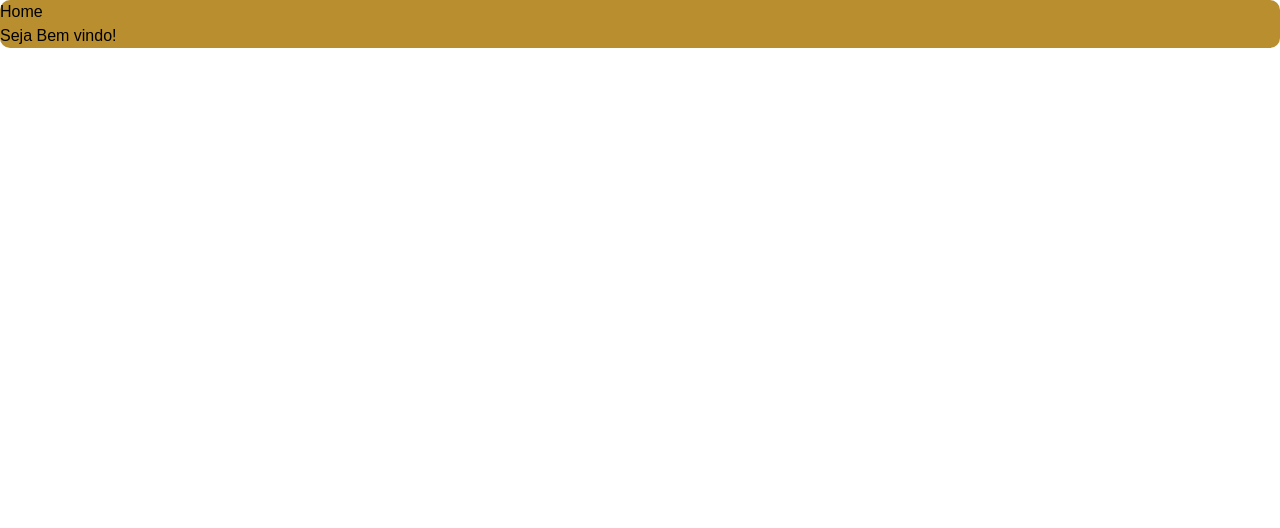
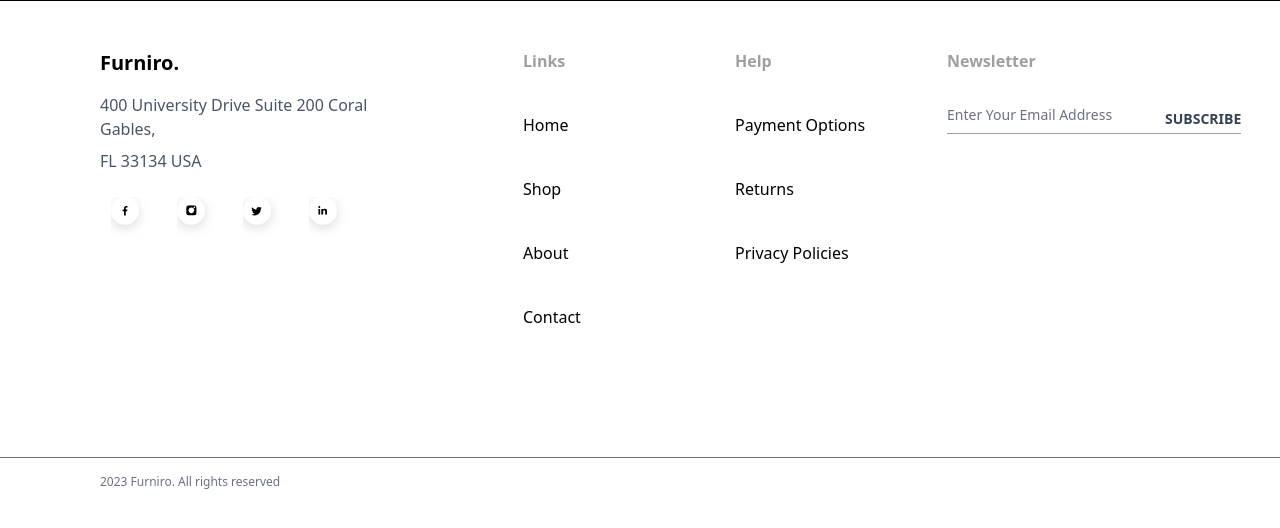
Before and after one commit to RafaelTeixeira1/furniro-web, a React (Vite) app: page / in a window 1280 px wide. Shown: the top 528 px of the page. Built offline with nearby package versions, Linux system fonts and the light colour scheme.

Commit message:
feat(footer): estrutura inicial e layout base com posicionamento e estilos

```diff
--- a/src/App.tsx
+++ b/src/App.tsx
@@ -1,16 +1,11 @@
-import {Routes, Route, Link, NavLink} from 'react-router-dom';
-import Home from './pages/Home.tsx';
+import Footer from './components/layout/footer';
 
 
 function App() {
 
   return (
     <>
-    <Routes>
-
-    <Route path="/" element={<Home />}/>
-
-    </Routes>
+    <Footer />
 
     </>
   )
--- /dev/null
+++ b/src/components/layout/footer.tsx
@@ -0,0 +1,139 @@
+export default function Footer() {
+  return (
+    <footer className="bg-white w-full flex justify-center border-t">
+      <div className="relative w-[1440px] h-[505px]">
+        {/* Coluna 1 */}
+        <div className="absolute left-[100px] top-[48px] w-[300px]">
+          <h2 className="text-xl font-bold mb-4">Furniro.</h2>
+          <p className="text-gray-600 mb-2">400 University Drive Suite 200 Coral Gables,</p>
+          <p className="text-gray-600 mb-4">FL 33134 USA</p>
+          <div className="flex space-x-4">
+            <a href="https://www.facebook.com/" target="_blank" rel="noopener noreferrer">
+              <svg width="50" height="50" viewBox="0 0 62 62" fill="none">
+                <g filter="url(#fb)">
+                  <circle cx="31" cy="27" r="17" fill="white" />
+                </g>
+                <path d="M32.9985 22.9925H34.094V21.0845C33.905 21.0585 33.255 21 32.498 21C30.9185 21 29.8365 21.9935 29.8365 23.8195V25.5H28.0935V27.633H29.8365V33H31.9735V27.6335H33.646L33.9115 25.5005H31.973V24.031C31.9735 23.4145 32.1395 22.9925 32.9985 22.9925Z" fill="black" />
+                <defs>
+                  <filter id="fb" x="0" y="0" width="62" height="62">
+                    <feOffset dy="4" />
+                    <feGaussianBlur stdDeviation="7" />
+                    <feColorMatrix type="matrix" values="0 0 0 0 0 0 0 0 0 0 0 0 0 0 0 0 0 0 0.15 0" />
+                    <feBlend in="SourceGraphic" result="shape" />
+                  </filter>
+                </defs>
+              </svg>
+            </a>
+
+            <a href="https://www.instagram.com/" target="_blank" rel="noopener noreferrer">
+              <svg width="50" height="50" viewBox="0 0 62 62" fill="none">
+                <g filter="url(#ig)">
+                  <circle cx="31" cy="27" r="17" fill="white" />
+                </g>
+                <g clipPath="url(#clip0)">
+                  <path d="M34.481 20H28.519C26.5786 20 25 21.5786 25 23.519V29.4811C25 31.4214 26.5786 33 28.519 33H34.4811C36.4214 33 38 31.4214 38 29.4811V23.519C38 21.5786 36.4214 20 34.481 20ZM31.5 30.0545C29.54 30.0545 27.9454 28.4599 27.9454 26.4999C27.9454 24.5399 29.54 22.9453 31.5 22.9453C33.46 22.9453 35.0546 24.5399 35.0546 26.4999C35.0546 28.4599 33.46 30.0545 31.5 30.0545ZM35.1396 23.7839C34.5603 23.7839 34.0892 23.3127 34.0892 22.7334C34.0892 22.1543 34.5603 21.6831 35.1396 21.6831C35.7188 21.6831 36.19 22.1543 36.19 22.7334C36.19 23.3127 35.7188 23.7839 35.1396 23.7839Z" fill="black" />
+                </g>
+                <defs>
+                  <filter id="ig" x="0" y="0" width="62" height="62">
+                    <feOffset dy="4" />
+                    <feGaussianBlur stdDeviation="7" />
+                    <feColorMatrix type="matrix" values="0 0 0 0 0 0 0 0 0 0 0 0 0 0 0 0 0 0 0.15 0" />
+                    <feBlend in="SourceGraphic" result="shape" />
+                  </filter>
+                  <clipPath id="clip0">
+                    <rect width="13" height="13" fill="white" transform="translate(25 20)" />
+                  </clipPath>
+                </defs>
+              </svg>
+            </a>
+
+            <a href="https://twitter.com/" target="_blank" rel="noopener noreferrer">
+              <svg width="50" height="50" viewBox="0 0 62 62" fill="none">
+                <g filter="url(#tw)">
+                  <circle cx="31" cy="27" r="17" fill="white" />
+                </g>
+                <path d="M37 23.4692C36.5166 23.6812 36.0014 23.8218 35.4644 23.8901C36.0169 23.5602 36.4386 23.0418 36.6368 22.417C36.1217 22.7241 35.5529 22.9411 34.9468 23.0621C34.4577 22.5413 33.7606 22.2188 33.0001 22.2188C31.5246 22.2188 30.3367 23.4164 30.3367 24.8846C30.3367 25.0958 30.3546 25.2989 30.3984 25.4923C28.1828 25.3842 26.2222 24.3223 24.9051 22.7046C24.6752 23.1036 24.5403 23.5602 24.5403 24.0518C24.5403 24.9748 25.0156 25.7929 25.7241 26.2666C25.2959 26.2585 24.8759 26.1342 24.52 25.9384V25.9676C24.52 27.2627 25.4438 28.3385 26.6552 28.5863C26.4383 28.6456 26.2019 28.6741 25.9565 28.6741C25.7859 28.6741 25.6136 28.6643 25.4519 28.6286C25.7972 29.684 26.7771 30.4599 27.9423 30.4851C27.0355 31.1944 25.8842 31.6218 24.6378 31.6218C24.4193 31.6218 24.2096 31.6121 24 31.5852C25.1806 32.3466 26.5797 32.7812 28.0885 32.7812C32.9928 32.7812 35.674 28.7188 35.674 25.1974C35.674 25.0796 35.6699 24.9658 35.6643 24.8529C36.1932 24.4775 36.6376 24.0087 37 23.4692Z" fill="black" />
+                <defs>
+                  <filter id="tw" x="0" y="0" width="62" height="62">
+                    <feOffset dy="4" />
+                    <feGaussianBlur stdDeviation="7" />
+                    <feColorMatrix type="matrix" values="0 0 0 0 0 0 0 0 0 0 0 0 0 0 0 0 0 0 0.15 0" />
+                    <feBlend in="SourceGraphic" result="shape" />
+                  </filter>
+                </defs>
+              </svg>
+            </a>
+
+            <a href="https://www.linkedin.com/" target="_blank" rel="noopener noreferrer">
+              <svg width="50" height="50" viewBox="0 0 62 62" fill="none">
+                <g filter="url(#li)">
+                  <circle cx="31" cy="27" r="17" fill="white" />
+                </g>
+                <g clipPath="url(#clip1)">
+                  <path d="M35.9972 32V27.9653C35.9972 25.9917 35.5751 24.4714 33.2678 24.4714C32.1587 24.4714 31.4143 25.0801 31.1105 25.6571V24.6557H28.8907V32H31.1687V28.3631C31.1687 27.4057 31.3502 26.4799 32.5359 26.4799C33.7042 26.4799 33.7216 27.5725 33.7216 28.4246V32H35.9972Z" fill="black"/>
+                  <path d="M25.1815 24.656H27.4622V32H25.1815V24.656Z" fill="black"/>
+                  <path d="M26.3209 21C25.5917 21 25 21.5917 25 22.3209C25 23.0501 25.5917 23.6542 26.3209 23.6542C27.0501 23.6542 27.6418 23.0501 27.6418 22.3209C27.6414 21.5917 27.0497 21 26.3209 21Z" fill="black"/>
+                </g>
+                <defs>
+                  <filter id="li" x="0" y="0" width="62" height="62">
+                    <feOffset dy="4" />
+                    <feGaussianBlur stdDeviation="7" />
+                    <feColorMatrix type="matrix" values="0 0 0 0 0 0 0 0 0 0 0 0 0 0 0 0 0 0 0.15 0" />
+                    <feBlend in="SourceGraphic" result="shape" />
+                  </filter>
+                  <clipPath id="clip1">
+                    <rect width="11" height="11" fill="white" transform="translate(25 21)" />
+                  </clipPath>
+                </defs>
+              </svg>
+            </a>
+          </div>
+        </div>
+
+        {/* Coluna 2 */}
+        <div className="absolute left-[523px] top-[48px]">
+          <h3 className="font-semibold mb-10" style={{ color: '#9f9f9f' }}>Links</h3>
+          <ul className="space-y-10">
+            <li><a href="#" className="hover:underline">Home</a></li>
+            <li><a href="#" className="hover:underline">Shop</a></li>
+            <li><a href="#" className="hover:underline">About</a></li>
+            <li><a href="#" className="hover:underline">Contact</a></li>
+          </ul>
+        </div>
+
+        {/* Coluna 3 */}
+        <div className="absolute left-[735px] top-[48px]">
+          <h3 className="font-semibold mb-10" style={{ color: '#9f9f9f' }}>Help</h3>
+          <ul className="space-y-10">
+            <li><a href="#" className="hover:underline">Payment Options</a></li>
+            <li><a href="#" className="hover:underline">Returns</a></li>
+            <li><a href="#" className="hover:underline">Privacy Policies</a></li>
+          </ul>
+        </div>
+
+        {/* Coluna 4 */}
+        <div className="absolute left-[947px] top-[48px]">
+          <h3 className="font-semibold mb-6" style={{ color: '#9f9f9f' }}>Newsletter</h3>
+          <form className="flex items-end border-b border-gray-400 w-max">
+            <input
+              type="email"
+              placeholder="Enter Your Email Address"
+              className="py-2 pr-4 bg-transparent text-sm placeholder-gray-500 focus:outline-none"
+            />
+            <button
+              type="submit"
+              className="text-sm font-semibold text-gray-700 border-none bg-transparent pb-1 focus:outline-none hover:underline"
+            >
+              SUBSCRIBE
+            </button>
+          </form>
+        </div>
+
+        {/* Rodapé Inferior */}
+        <div className="absolute bottom-4 w-full text-left text-xs text-gray-500 border-t pt-4 pl-[100px]">
+          2023 Furniro. All rights reserved
+        </div>
+      </div>
+    </footer>
+  );
+}
```
